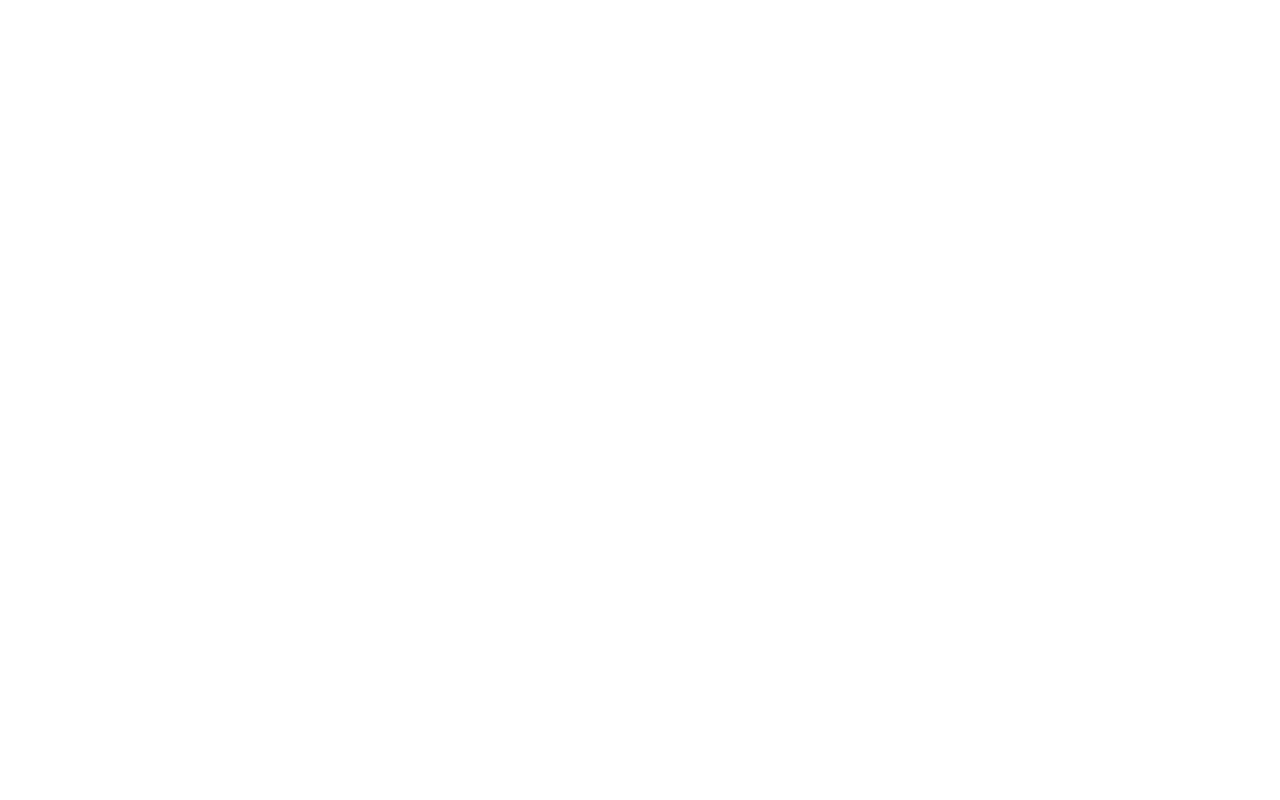
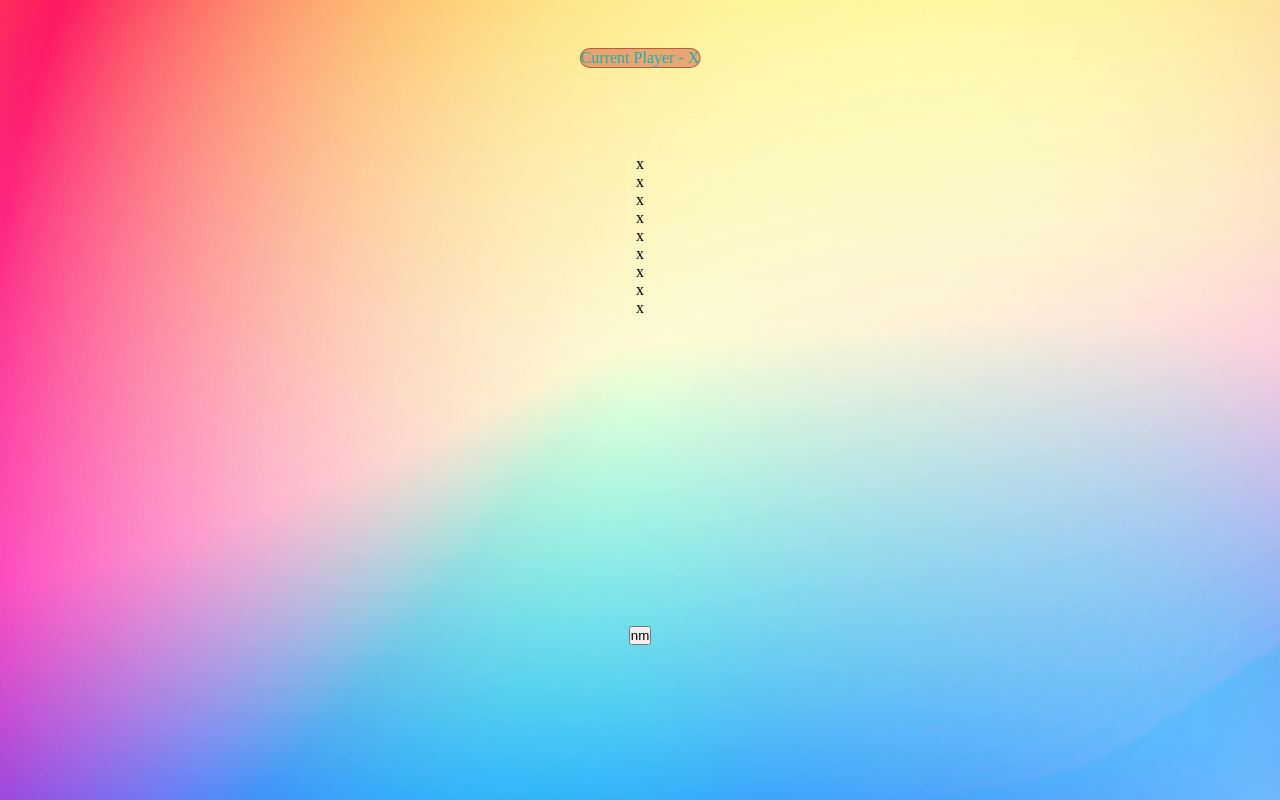
Before and after one commit to Virat0925/MiniProjects, a plain HTML site: page Project 3/index.html in a window 1280 px wide. Drawn offline with Linux system fonts and the light colour scheme.

Commit message:
project 3

```diff
--- a/Project 3/index.html
+++ b/Project 3/index.html
@@ -7,6 +7,30 @@
     <link rel="stylesheet" href="style.css">
 </head>
 <body>
+
+<div class="wrapper">
+
+    <p class="gameinfo"> Current Player - X </p>
+
+    <div class="container">
+        <div class="box box-1">x</div>
+        <div class="box box-2">x</div>
+        <div class="box box-3">x</div>
+        <div class="box box-4">x</div>
+        <div class="box box-5">x</div>
+        <div class="box box-6">x</div>
+        <div class="box box-7">x</div>
+        <div class="box box-8">x</div>
+        <div class="box box-9">x</div>
+    </div>
+
+
+    <button class="btn">nm</button>
+
+
+
+</div>
+
 </body>
 <script src="code.js"></script>
 </html>
--- a/Project 3/style.css
+++ b/Project 3/style.css
@@ -0,0 +1,36 @@
+*, *::before, *::after {
+    box-sizing: border-box;
+    margin: 0;
+    padding: 0;
+  }
+
+
+.wrapper{
+    width: 100vw;
+    height: 100vh;
+    background-image: url(./bg/Bg.jpg) ;
+    background-size: cover;
+    background-position: center;
+    display: grid;
+    place-items: center;
+}
+
+.gameinfo{
+    color: rgb(36, 172, 172);
+    position: absolute;
+    top: 3rem;
+    left: 50%;
+    transform: translateX(-50%);
+    background-color: rgba(190, 29, 29, 0.35);
+    border-radius: 1rem;
+    border: 1px solid rgba(129, 21, 21, 0.50);
+    padding: 5rem, 10rem;
+    text-align: center;
+
+
+
+}
+
+.btn{
+
+}
```
Also changed, not shown: Project 3/bg/Bg.jpg (added).
